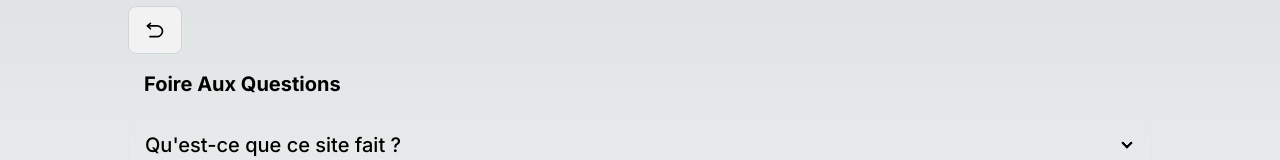
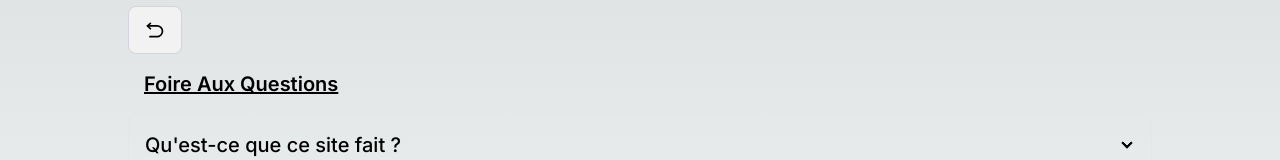
Before and after one commit to hhdreamer13/excel-xml-converter, a Next.js app: page /faq in a window 1280 px wide. Shown: the part 218-378 px from the top of the page. Built offline with nearby package versions, Linux system fonts and the light colour scheme; a web font is replaced by a local one.

Commit message:
commit add screenshot example.

```diff
--- a/src/components/Faq.jsx
+++ b/src/components/Faq.jsx
@@ -1,10 +1,13 @@
 import Image from "next/image";
+import screenshot from "./qcm.jpg";
 
 /* eslint-disable react/no-unescaped-entities */
 const Faq = () => {
   return (
     <div className='flex flex-col'>
-      <h2 className='font-bold text-xl m-4'>Foire Aux Questions</h2>
+      <h2 className='font-semibold text-xl m-4 underline'>
+        Foire Aux Questions
+      </h2>
       <div className='join join-vertical w-full'>
         <div className='collapse collapse-arrow join-item border border-base-300'>
           <input type='checkbox' />
@@ -138,8 +141,8 @@ const Faq = () => {
               </p>
               <ul className='flex flex-col gap-3 mb-4 rounded-none'>
                 <li className='border-b'>
-                  <strong>question:</strong> Quel Etat n'a pas adhéré à l'Union
-                  européen en 2004 ?
+                  <span className='font-bold block'>question:</span> Quel Etat
+                  n'a pas adhéré à l'Union européen en 2004 ?
                 </li>
                 <li className='border-b'>
                   <span className='font-bold'>reponseA :</span> Estonie
@@ -154,9 +157,9 @@ const Faq = () => {
                   <span className='font-bold'>bonneReponse (A, B ou C):</span> B
                 </li>
               </ul>
-              <a href='/qcm.jpg' target='_blank' rel='noopener noreferrer'>
+              <a href='./qcm.jpg' target='_blank' rel='noopener noreferrer'>
                 <Image
-                  src='/qcm.jpg'
+                  src={screenshot}
                   alt='Exemple de fichier Excel rempli'
                   className='mb-3'
                   width={600}
```
Also changed, not shown: src/components/qcm.JPG (added).
